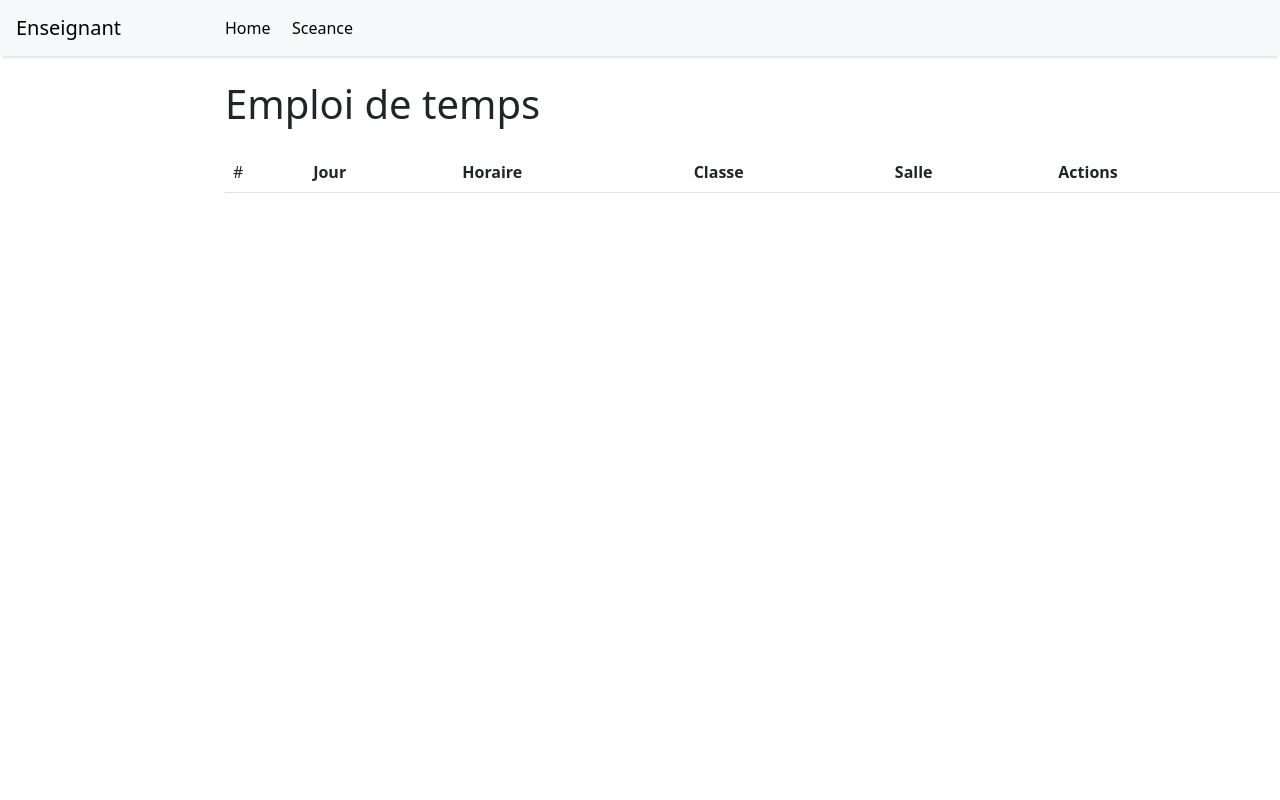
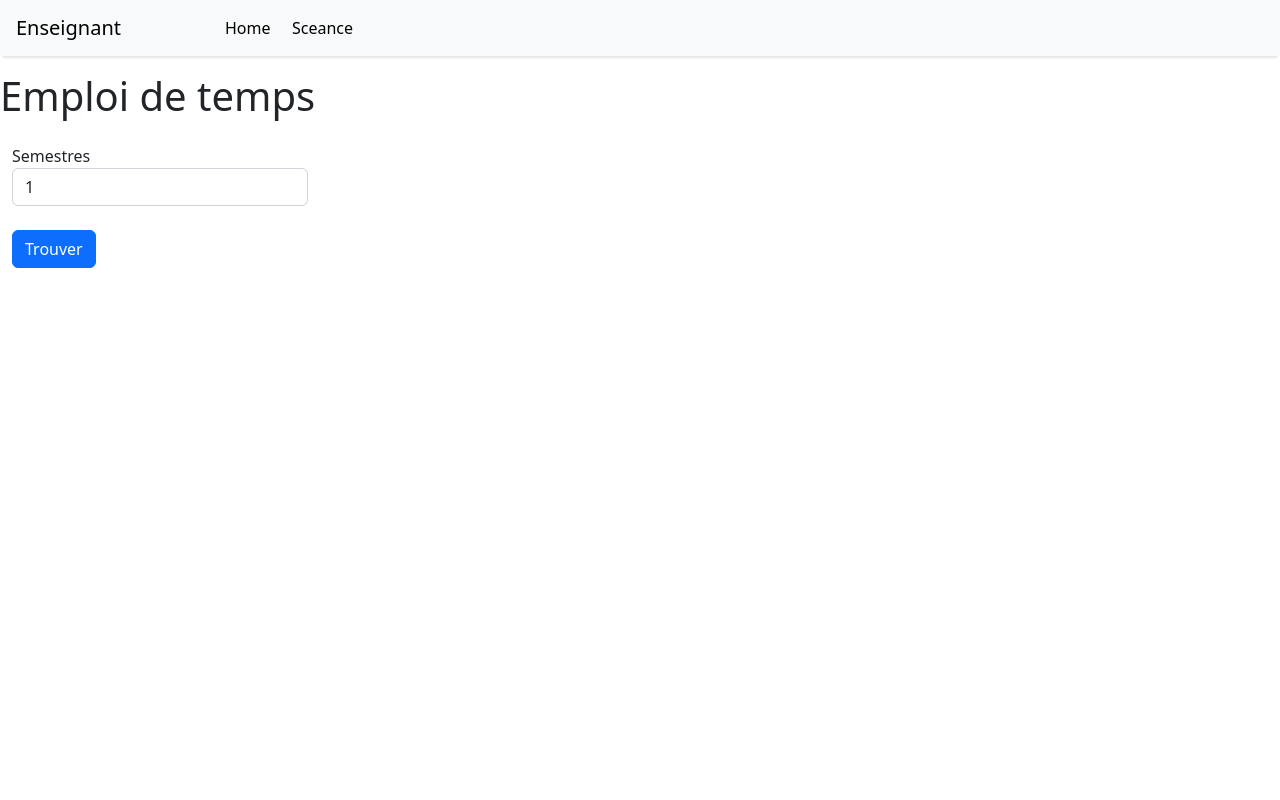
Before and after one commit to Rux-Lsr/emploi_de_temps, a PHP site: page /enseignant/sceances.php in a window 1280 px wide. Run offline with PHP 8.4, Linux system fonts and the light colour scheme; the visitor is signed in with stand-in values (Sample User, id 1); some libraries are stand-ins or nearby versions.

Commit message:
affihage emploi de temps enseignant

```diff
--- a/enseignant/authentication/login.php
+++ b/enseignant/authentication/login.php
@@ -52,7 +52,7 @@
                 $mdp = htmlspecialchars($_POST['name']);
                 if(!empty($mail) && !empty($mdp)){
                     require_once '../include\connexion.php';
-                    require_once '../classes\Enseignant.php';
+                    require_once '../../classes/Enseignant.php';
                     $ens = new Enseignant($connexion);
                     $result = $ens->readP($mdp, $mail);
                    if($result){
--- a/enseignant/sceances.php
+++ b/enseignant/sceances.php
@@ -1,6 +1,7 @@
 <?php
 session_start();
     require_once "include/connexion.php";
+    var_dump($_SESSION);
 ?>
 
  <!DOCTYPE html>
@@ -20,26 +21,75 @@ session_start();
     <body class="sb-nav-fixed">
 
         <?php include_once "templates/fixedNavBar.php";?>
-        <div id="layoutSidenav">
-            <div id="layoutSidenav_content">
+        <div>
+            <div>
                 <main>
                 <h1 class="my-4">Emploi de temps</h1>
-                    <table id="desiderataTable" class="table table-striped">
+                <div class="container-fluid">
+                            <div class="row">
+
+                                <div class="col-md-3">
+                                    <form action="" method="post">
+                                            <div class="form-group">
+                                            <label for="classe">Semestres</label>
+                                                <select class="form-control" id="semestre" name="semestreE">
+                                                        <option value="1">1</option>
+                                                        <option value="2">2</option>
+                                                </select>
+                                            </div>
+                                            <div class="d-flex align-items-center justify-content-between mt-4 mb-0">
+                                                <button class="btn btn-primary" name="submitEnseignant" type="submit">Trouver</button>
+                                            </div>
+                                    </form>
+                                </div>
+
+                            <div>
+                        </div><br><br>
+                        <?php if (isset($_POST['submitEnseignant'])) {
+                            $sql = "SELECT ue.semestre as Semestre , p.`id`, c.nom as classe, `uecode` as ue,e.nom as enseignant,s.nom as salle, `jour`.`nom` as jour, h.heuredebut as debut, h.heurefin as fin FROM `planning` p
+                            JOIN classe c on c.id = p.classeid
+                            JOIN salle s on s.id = p.salleid
+                            JOIN horaire h on h.id = horaire_id
+                            JOIN jour on jour_id = jour.id
+                            JOIN ue on ue.code = uecode
+                            join enseignant e on e.id = ue.enseignantid
+                            WHERE e.id = {$_SESSION['user']['id']} and ue.semestre = {$_POST['semestreE']}
+                            ORDER BY jour.id asc";
+
+                            $😊 = $connexion->query($sql);
+
+                            $res = $😊->fetchAll(PDO::FETCH_ASSOC);
+                        ?>
+                            <div class="card-body">
+                                <table class="table table-light">
+                                    <caption>Semestre:<?= $_POST['semestreE']?>       Enseignant: <?= $_SESSION['user']['nom'] ?></caption>
                                     <thead>
                                         <tr>
-                                <td scope="col">#</td>
-                                <th scope="col">Jour</th>
-                                <th scope="col">Horaire</th>
-                                <th scope="col">Classe</th>
-                                <th scope="col">Salle</th>
-                                <th scope="col">Actions</td>
+                                            <th>Ue</th>
+                                            <th>Jour</th>
+                                            <th>Horaire</th>
+                                            <th>Salle</th>
                                         </tr>
                                     </thead>
                                     <tbody>
+                                         <?php
+                                            if(!empty($res)){
 
-                            <!-- Fin des données dynamiques -->
+                                            foreach ($res as  $value):
+                                         ?>
+                                        <tr>
+                                            <td><?=$value["ue"]?></td>
+                                            <td><?=$value["jour"]?></td>
+                                            <td><?=$value["debut"]?> - <?=$value["fin"]?></td>
+                                            <td><?=$value["salle"]?></td>
+                                        </tr>
+                                        <?php endforeach;}else echo "Pas Encore defini";?>
                                     </tbody>
                                 </table>
+                            </div>
+                            <?php
+                        }
+                        ?>
                 </div>
                 </main>
             </div>
--- a/index.php
+++ b/index.php
@@ -54,7 +54,6 @@
         </button>
         <div class="collapse navbar-collapse" id="navbarNav">
             <ul class="navbar-nav">
-
                 <li class="nav-item">
                     <a class="nav-link" href="enseignant/authentication/login.php">Enseignant</a>
                 </li>
```
Lines whose indentation alone changed are shown as unchanged.
